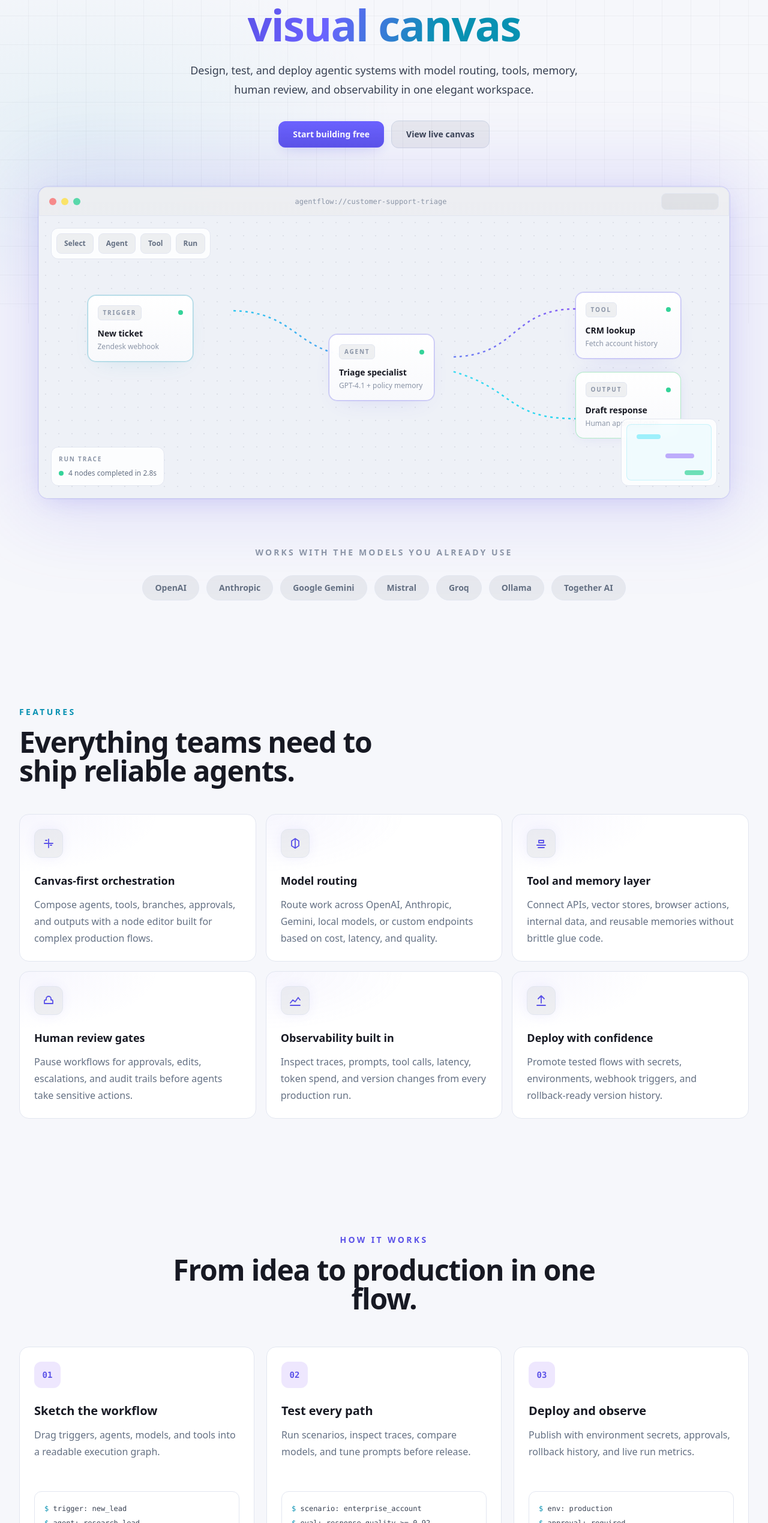
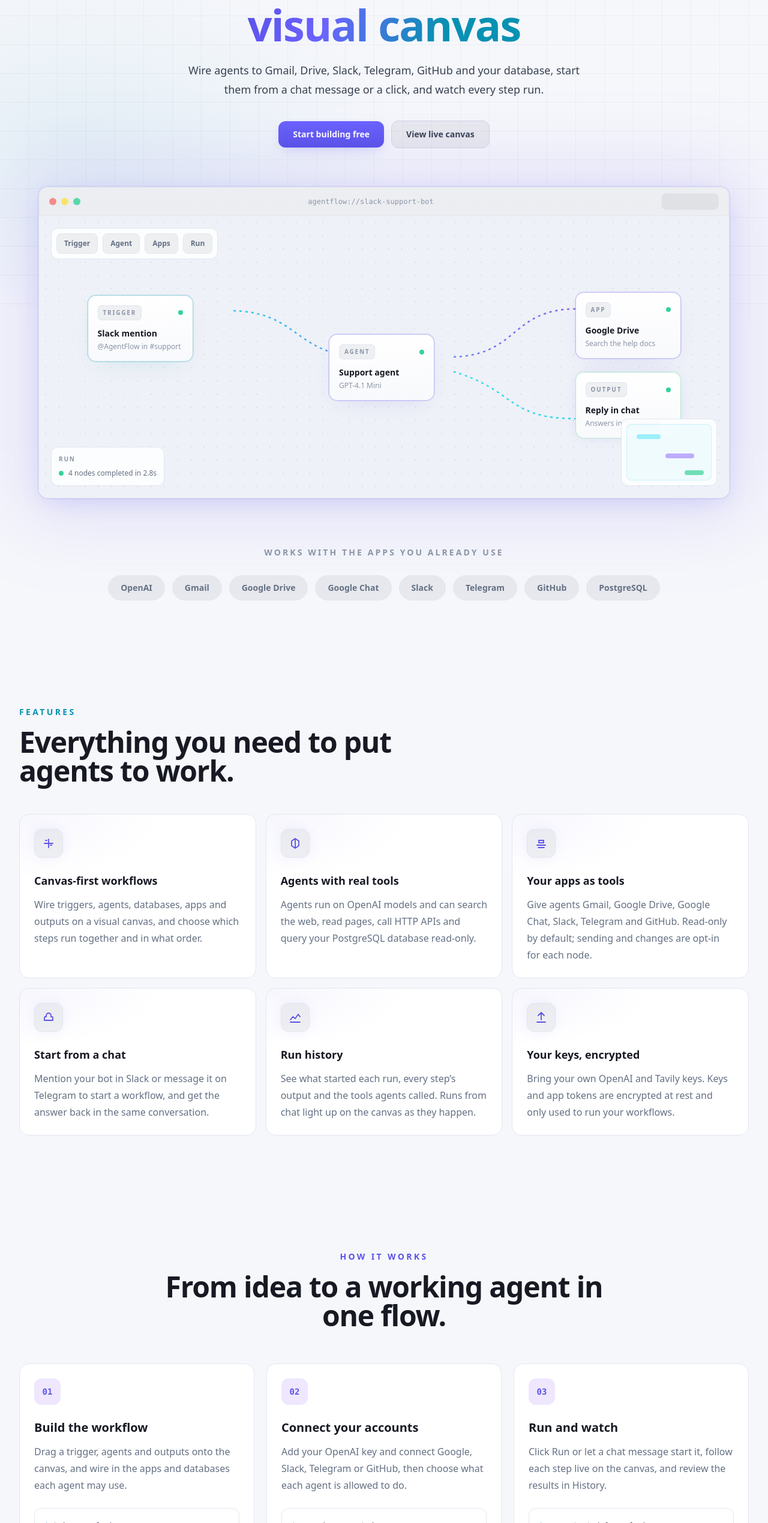
Before and after one commit to zeeshan-thedeveloper/agentFlow, a Next.js app in the folder apps/web/: page / in a window 1280 px wide. Shown: the part 261-2800 px from the top of the page at 60% size. Built offline with nearby package versions, Linux system fonts and the light colour scheme; no server answers.

Commit message:
Describe only what AgentFlow does on the landing page

```diff
--- a/apps/web/src/components/landing/CTABanner.tsx
+++ b/apps/web/src/components/landing/CTABanner.tsx
@@ -4,7 +4,7 @@ export function CTABanner() {
       <div className="reveal cta-banner mx-auto max-w-7xl overflow-hidden rounded-3xl p-8 text-center shadow-glow md:p-14">
         <h2 className="l-text mx-auto max-w-3xl text-4xl font-black tracking-tight sm:text-5xl">Build your first agent workflow today.</h2>
         <p className="l-text-secondary mx-auto mt-5 max-w-2xl leading-8">
-          Start with a blank canvas, connect your preferred models, and turn repeatable work into reliable autonomous systems.
+          Start with a blank canvas, connect your OpenAI key and the apps you use, and hand repeatable work to an agent.
         </p>
         <div className="mt-8 flex flex-col items-center justify-center gap-3 sm:flex-row">
           <a href="/login" className="btn-primary-landing rounded-xl px-6 py-3 text-sm font-bold">Get started free</a>
--- a/apps/web/src/components/landing/FeaturesSection.tsx
+++ b/apps/web/src/components/landing/FeaturesSection.tsx
@@ -1,32 +1,32 @@
 const features = [
   {
-    title: 'Canvas-first orchestration',
-    description: 'Compose agents, tools, branches, approvals, and outputs with a node editor built for complex production flows.',
+    title: 'Canvas-first workflows',
+    description: 'Wire triggers, agents, databases, apps and outputs on a visual canvas, and choose which steps run together and in what order.',
     icon: 'M5 12h14M12 5v14M7 7h2M15 15h2',
   },
   {
-    title: 'Model routing',
-    description: 'Route work across OpenAI, Anthropic, Gemini, local models, or custom endpoints based on cost, latency, and quality.',
+    title: 'Agents with real tools',
+    description: 'Agents run on OpenAI models and can search the web, read pages, call HTTP APIs and query your PostgreSQL database read-only.',
     icon: 'M6 8l6-4 6 4v8l-6 4-6-4V8zM12 4v16',
   },
   {
-    title: 'Tool and memory layer',
-    description: 'Connect APIs, vector stores, browser actions, internal data, and reusable memories without brittle glue code.',
+    title: 'Your apps as tools',
+    description: 'Give agents Gmail, Google Drive, Google Chat, Slack, Telegram and GitHub. Read-only by default; sending and changes are opt-in for each node.',
     icon: 'M8 7h8v4H8zM5 15h14M7 19h10',
   },
   {
-    title: 'Human review gates',
-    description: 'Pause workflows for approvals, edits, escalations, and audit trails before agents take sensitive actions.',
+    title: 'Start from a chat',
+    description: 'Mention your bot in Slack or message it on Telegram to start a workflow, and get the answer back in the same conversation.',
     icon: 'M12 5a4 4 0 014 4v2h1a2 2 0 012 2v4H5v-4a2 2 0 012-2h1V9a4 4 0 014-4z',
   },
   {
-    title: 'Observability built in',
-    description: 'Inspect traces, prompts, tool calls, latency, token spend, and version changes from every production run.',
+    title: 'Run history',
+    description: 'See what started each run, every step’s output and the tools agents called. Runs from chat light up on the canvas as they happen.',
     icon: 'M4 16l4-5 4 3 5-7 3 4M4 20h16',
   },
   {
-    title: 'Deploy with confidence',
-    description: 'Promote tested flows with secrets, environments, webhook triggers, and rollback-ready version history.',
+    title: 'Your keys, encrypted',
+    description: 'Bring your own OpenAI and Tavily keys. Keys and app tokens are encrypted at rest and only used to run your workflows.',
     icon: 'M12 4v12M7 9l5-5 5 5M5 20h14',
   },
 ];
@@ -37,7 +37,7 @@ export function FeaturesSection() {
       <div className="mx-auto max-w-7xl">
         <div className="reveal max-w-2xl">
           <p className="l-accent-cyan text-sm font-bold uppercase tracking-[0.24em]">Features</p>
-          <h2 className="l-text mt-4 text-4xl font-black tracking-tight sm:text-5xl">Everything teams need to ship reliable agents.</h2>
+          <h2 className="l-text mt-4 text-4xl font-black tracking-tight sm:text-5xl">Everything you need to put agents to work.</h2>
         </div>
         <div className="mt-12 grid gap-4 md:grid-cols-2 lg:grid-cols-3">
           {features.map((feature) => (
--- a/apps/web/src/components/landing/Footer.tsx
+++ b/apps/web/src/components/landing/Footer.tsx
@@ -1,7 +1,7 @@
 const columns = [
-  { title: 'Product', links: ['Canvas', 'Model routing', 'Tracing', 'Deployments'] },
-  { title: 'Resources', links: ['Docs', 'Templates', 'Changelog', 'Security'] },
-  { title: 'Company', links: ['About', 'Careers', 'Contact', 'Status'] },
+  { title: 'Product', links: [{ label: 'Features', href: '/#features' }, { label: 'How it works', href: '/#how-it-works' }, { label: 'Sign in', href: '/login' }] },
+  { title: 'Legal', links: [{ label: 'Privacy Policy', href: '/privacy' }, { label: 'Terms of Service', href: '/terms' }] },
+  { title: 'Contact', links: [{ label: 'Email us', href: 'mailto:zeeshanahmedd0010@gmail.com' }] },
 ];
 
 export function Footer() {
@@ -19,24 +19,15 @@ export function Footer() {
               </svg>
               <span className="l-text text-lg font-bold">AgentFlow</span>
             </div>
-            <p className="l-text-muted mt-5 max-w-sm leading-7">A visual orchestration platform for teams building production-grade AI agents.</p>
-            <div className="mt-6 flex gap-3">
-              {['M6 18L18 6M8 6h10v10', 'M7 7h10v10H7zM4 4h10', 'M5 12h14M12 5v14'].map((path, index) => (
-                <a key={path} href="#" className="landing-icon-btn flex h-10 w-10 items-center justify-center rounded-lg" aria-label={`Social link ${index + 1}`}>
-                  <svg width="18" height="18" viewBox="0 0 24 24" fill="none" aria-hidden="true">
-                    <path d={path} stroke="currentColor" strokeWidth="1.8" strokeLinecap="round" strokeLinejoin="round" />
-                  </svg>
-                </a>
-              ))}
-            </div>
+            <p className="l-text-muted mt-5 max-w-sm leading-7">A visual builder for AI agent workflows that work with your apps.</p>
           </div>
           {columns.map((column) => (
             <div key={column.title}>
               <h3 className="l-text-faint text-sm font-bold uppercase tracking-[0.18em]">{column.title}</h3>
               <ul className="mt-4 space-y-3">
                 {column.links.map((link) => (
-                  <li key={link}>
-                    <a href="#" className="landing-nav-link text-sm">{link}</a>
+                  <li key={link.label}>
+                    <a href={link.href} className="landing-nav-link text-sm">{link.label}</a>
                   </li>
                 ))}
               </ul>
--- a/apps/web/src/components/landing/HeroSection.tsx
+++ b/apps/web/src/components/landing/HeroSection.tsx
@@ -18,13 +18,13 @@ export function HeroSection() {
         <div className="mx-auto max-w-4xl text-center">
           <div className="reveal l-pill inline-flex items-center gap-2 rounded-full px-3 py-1.5 text-sm">
             <span className="pulse-dot" />
-            Multi-agent orchestration for production teams
+            AI agents that work with your apps
           </div>
           <h1 className="reveal l-text mt-8 text-5xl font-black leading-[0.98] tracking-tight sm:text-6xl lg:text-7xl">
             Build AI workflows on a <span className="gradient-text">visual canvas</span>
           </h1>
           <p className="reveal l-text-secondary mx-auto mt-6 max-w-2xl text-lg leading-8">
-            Design, test, and deploy agentic systems with model routing, tools, memory, human review, and observability in one elegant workspace.
+            Wire agents to Gmail, Drive, Slack, Telegram, GitHub and your database, start them from a chat message or a click, and watch every step run.
           </p>
           <div className="reveal mt-9 flex flex-col items-center justify-center gap-3 sm:flex-row">
             <a href="/login" className="btn-primary-landing rounded-xl px-6 py-3 text-sm font-bold">
@@ -45,7 +45,7 @@ export function HeroSection() {
                 <span className="h-3 w-3 rounded-full bg-yellow-300/80" />
                 <span className="h-3 w-3 rounded-full bg-emerald-400/80" />
               </div>
-              <div className="l-text-faint font-mono text-xs">agentflow://customer-support-triage</div>
+              <div className="l-text-faint font-mono text-xs">agentflow://slack-support-bot</div>
               <div className="l-surface h-7 w-24 rounded-lg" />
             </div>
             <div className="l-canvas-bg dot-bg relative h-[470px] overflow-hidden">
@@ -65,16 +65,16 @@ export function HeroSection() {
                 <path className="edge-dash" d="M590 258 C700 288 682 338 800 338" stroke="url(#edgeGradCyan)" strokeWidth="2.5" fill="none" />
               </svg>
               <div className="l-overlay absolute left-5 top-5 flex gap-2 rounded-xl p-2 backdrop-blur">
-                {['Select', 'Agent', 'Tool', 'Run'].map((item) => (
+                {['Trigger', 'Agent', 'Apps', 'Run'].map((item) => (
                   <span key={item} className="l-surface l-text-muted rounded-lg px-3 py-2 text-xs font-semibold">{item}</span>
                 ))}
               </div>
-              <MiniNode className="node-trigger left-[7%] top-[28%]" label="Trigger" title="New ticket" meta="Zendesk webhook" />
-              <MiniNode className="node-agent left-[42%] top-[42%]" label="Agent" title="Triage specialist" meta="GPT-4.1 + policy memory" />
-              <MiniNode className="node-agent right-[7%] top-[27%]" label="Tool" title="CRM lookup" meta="Fetch account history" />
-              <MiniNode className="node-output bottom-[21%] right-[7%]" label="Output" title="Draft response" meta="Human approval gate" />
+              <MiniNode className="node-trigger left-[7%] top-[28%]" label="Trigger" title="Slack mention" meta="@AgentFlow in #support" />
+              <MiniNode className="node-agent left-[42%] top-[42%]" label="Agent" title="Support agent" meta="GPT-4.1 Mini" />
+              <MiniNode className="node-agent right-[7%] top-[27%]" label="App" title="Google Drive" meta="Search the help docs" />
+              <MiniNode className="node-output bottom-[21%] right-[7%]" label="Output" title="Reply in chat" meta="Answers in the thread" />
               <div className="l-overlay absolute bottom-5 left-5 rounded-xl p-3 backdrop-blur">
-                <div className="l-text-faint mb-2 text-[10px] font-bold uppercase tracking-[0.18em]">Run trace</div>
+                <div className="l-text-faint mb-2 text-[10px] font-bold uppercase tracking-[0.18em]">Run</div>
                 <div className="l-text-muted flex items-center gap-2 text-xs"><span className="h-2 w-2 rounded-full bg-emerald-400" /> 4 nodes completed in 2.8s</div>
               </div>
               <div className="l-overlay absolute bottom-5 right-5 h-28 w-40 rounded-xl p-2 backdrop-blur">
--- a/apps/web/src/components/landing/HowItWorksSection.tsx
+++ b/apps/web/src/components/landing/HowItWorksSection.tsx
@@ -1,21 +1,21 @@
 const steps = [
   {
     step: '01',
-    title: 'Sketch the workflow',
-    description: 'Drag triggers, agents, models, and tools into a readable execution graph.',
-    code: ['trigger: new_lead', 'agent: research_lead', 'tools: [crm, web_search]'],
+    title: 'Build the workflow',
+    description: 'Drag a trigger, agents and outputs onto the canvas, and wire in the apps and databases each agent may use.',
+    code: ['trigger: slack_message', 'agent: support_agent', 'apps: [google_drive, github]'],
   },
   {
     step: '02',
-    title: 'Test every path',
-    description: 'Run scenarios, inspect traces, compare models, and tune prompts before release.',
-    code: ['scenario: enterprise_account', 'eval: response_quality >= 0.92', 'latency_budget: 4s'],
+    title: 'Connect your accounts',
+    description: 'Add your OpenAI key and connect Google, Slack, Telegram or GitHub, then choose what each agent is allowed to do.',
+    code: ['openai: connected', 'gmail: read-only', 'github: read + comment'],
   },
   {
     step: '03',
-    title: 'Deploy and observe',
-    description: 'Publish with environment secrets, approvals, rollback history, and live run metrics.',
-    code: ['env: production', 'approval: required', 'deploy: v24.05'],
+    title: 'Run and watch',
+    description: 'Click Run or let a chat message start it, follow each step live on the canvas, and review the results in History.',
+    code: ['run: started from slack', 'steps: 3 of 3 done', 'output: replied in thread'],
   },
 ];
 
@@ -25,7 +25,7 @@ export function HowItWorksSection() {
       <div className="mx-auto max-w-7xl">
         <div className="reveal mx-auto max-w-3xl text-center">
           <p className="l-accent-violet text-sm font-bold uppercase tracking-[0.24em]">How it Works</p>
-          <h2 className="l-text mt-4 text-4xl font-black tracking-tight sm:text-5xl">From idea to production in one flow.</h2>
+          <h2 className="l-text mt-4 text-4xl font-black tracking-tight sm:text-5xl">From idea to a working agent in one flow.</h2>
         </div>
         <div className="mt-14 grid gap-5 lg:grid-cols-3">
           {steps.map((item) => (
--- a/apps/web/src/components/landing/LogoBar.tsx
+++ b/apps/web/src/components/landing/LogoBar.tsx
@@ -1,10 +1,11 @@
-const providers = ['OpenAI', 'Anthropic', 'Google Gemini', 'Mistral', 'Groq', 'Ollama', 'Together AI'];
+// Only what AgentFlow connects to today.
+const providers = ['OpenAI', 'Gmail', 'Google Drive', 'Google Chat', 'Slack', 'Telegram', 'GitHub', 'PostgreSQL'];
 
 export function LogoBar() {
   return (
     <section className="relative px-5 py-20 sm:px-6 lg:px-8">
       <div className="reveal mx-auto max-w-6xl text-center">
-        <p className="l-text-faint text-sm font-semibold uppercase tracking-[0.22em]">Works with the models you already use</p>
+        <p className="l-text-faint text-sm font-semibold uppercase tracking-[0.22em]">Works with the apps you already use</p>
         <div className="mt-7 flex flex-wrap justify-center gap-3">
           {providers.map((provider) => (
             <div key={provider} className="l-pill rounded-full px-5 py-2.5 text-sm font-semibold">
--- a/apps/web/src/components/landing/NavBar.tsx
+++ b/apps/web/src/components/landing/NavBar.tsx
@@ -1,6 +1,6 @@
 import { LandingThemeToggle } from './LandingThemeToggle';
 
-const links = ['Features', 'How it Works', 'Docs'];
+const links = ['Features', 'How it Works'];
 
 export function NavBar() {
   return (
@@ -25,7 +25,7 @@ export function NavBar() {
           {links.map((link) => (
             <a
               key={link}
-              href={link === 'Docs' ? '#' : `/#${link.toLowerCase().replaceAll(' ', '-')}`}
+              href={`/#${link.toLowerCase().replaceAll(' ', '-')}`}
               className="landing-nav-link text-sm font-medium"
             >
               {link}
--- a/apps/web/src/components/landing/ProductScreenshotSection.tsx
+++ b/apps/web/src/components/landing/ProductScreenshotSection.tsx
@@ -17,23 +17,19 @@ export function ProductScreenshotSection() {
         <div className="reveal mb-10 flex flex-col justify-between gap-5 md:flex-row md:items-end">
           <div>
             <p className="l-accent-cyan text-sm font-bold uppercase tracking-[0.24em]">Product</p>
-            <h2 className="l-text mt-4 max-w-3xl text-4xl font-black tracking-tight sm:text-5xl">A complete control room for agent operations.</h2>
+            <h2 className="l-text mt-4 max-w-3xl text-4xl font-black tracking-tight sm:text-5xl">Build, run and review in one place.</h2>
           </div>
-          <p className="l-text-muted max-w-sm leading-7">The canvas, run history, and configuration panels stay together so teams can move fast without losing context.</p>
+          <p className="l-text-muted max-w-sm leading-7">The canvas, run history and node settings sit side by side, so you can change a workflow and see what it did without switching screens.</p>
         </div>
         <div className="reveal glass overflow-hidden rounded-2xl shadow-glow">
           <div className="grid min-h-[620px] lg:grid-cols-[230px_1fr_270px]">
             <aside className="landing-sidebar border-b p-4 lg:border-b-0 lg:border-r">
               <div className="l-surface mb-5 h-9 rounded-lg" />
-              {['Triggers', 'Agents', 'Models', 'Tools', 'Memory', 'Outputs'].map((item, index) => (
+              {['Trigger', 'Agent', 'Database', 'Output', 'Apps', 'History'].map((item, index) => (
                 <div key={item} className={`mb-2 rounded-lg px-3 py-2 text-sm ${index === 1 ? 'landing-sidebar-item-active' : 'landing-sidebar-item'}`}>
                   {item}
                 </div>
               ))}
-              <div className="landing-config-card mt-8 rounded-xl p-3">
-                <div className="l-text-faint text-xs font-semibold">Runs today</div>
-                <div className="l-text mt-2 text-2xl font-black">12,842</div>
-              </div>
             </aside>
             <div className="l-canvas-bg dot-bg relative min-h-[460px]">
               <svg className="absolute inset-0 h-full w-full" viewBox="0 0 620 620" fill="none" aria-hidden="true">
@@ -52,18 +48,18 @@ export function ProductScreenshotSection() {
                 <path className="edge-dash" d="M385 320 C480 350 455 440 535 440" stroke="url(#edgeGradCyanProduct)" strokeWidth="2.5" />
                 <path className="edge-dash" d="M190 440 C250 390 250 330 310 320" stroke="url(#edgeGradCyanProduct)" strokeWidth="2.5" />
               </svg>
-              <CanvasNode className="node-trigger left-[5%] top-[22%]" label="Webhook" title="Lead created" />
-              <CanvasNode className="node-agent left-[38%] top-[42%]" label="Agent" title="Research buyer" />
-              <CanvasNode className="node-agent right-[4%] top-[22%]" label="Tool" title="CRM enrich" />
-              <CanvasNode className="node-output bottom-[18%] right-[4%]" label="Action" title="Send summary" />
-              <CanvasNode className="node-agent bottom-[18%] left-[15%]" label="Eval" title="Score fit" />
+              <CanvasNode className="node-trigger left-[5%] top-[22%]" label="Trigger" title="Telegram message" />
+              <CanvasNode className="node-agent left-[38%] top-[42%]" label="Agent" title="Research assistant" />
+              <CanvasNode className="node-agent right-[4%] top-[22%]" label="App" title="Gmail" />
+              <CanvasNode className="node-output bottom-[18%] right-[4%]" label="Output" title="Reply in chat" />
+              <CanvasNode className="node-agent bottom-[18%] left-[15%]" label="Database" title="Read-only query" />
             </div>
             <aside className="landing-sidebar border-t p-4 lg:border-l lg:border-t-0">
               <div className="mb-5">
                 <div className="l-text-faint text-xs font-bold uppercase tracking-[0.18em]">Config</div>
-                <h3 className="l-text mt-2 font-bold">Research buyer</h3>
+                <h3 className="l-text mt-2 font-bold">Research assistant</h3>
               </div>
-              {['Model', 'Temperature', 'Memory', 'Tool access'].map((item) => (
+              {['Model', 'Prompt', 'Tools', 'Max iterations'].map((item) => (
                 <div key={item} className="landing-config-card mb-4 rounded-xl p-3">
                   <div className="l-text-faint text-xs">{item}</div>
                   <div className="landing-progress-track mt-2 h-2 rounded-full">
```
